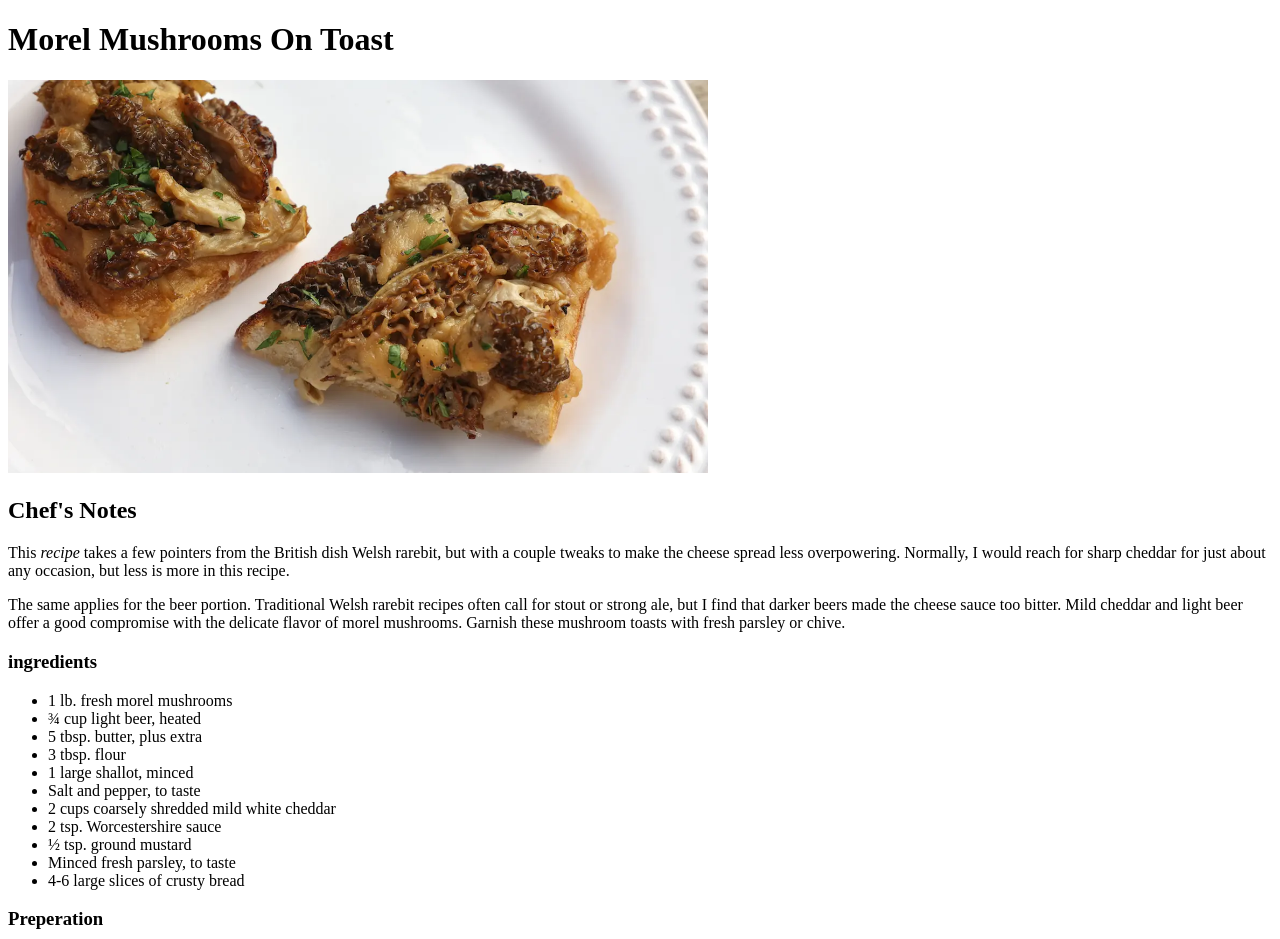
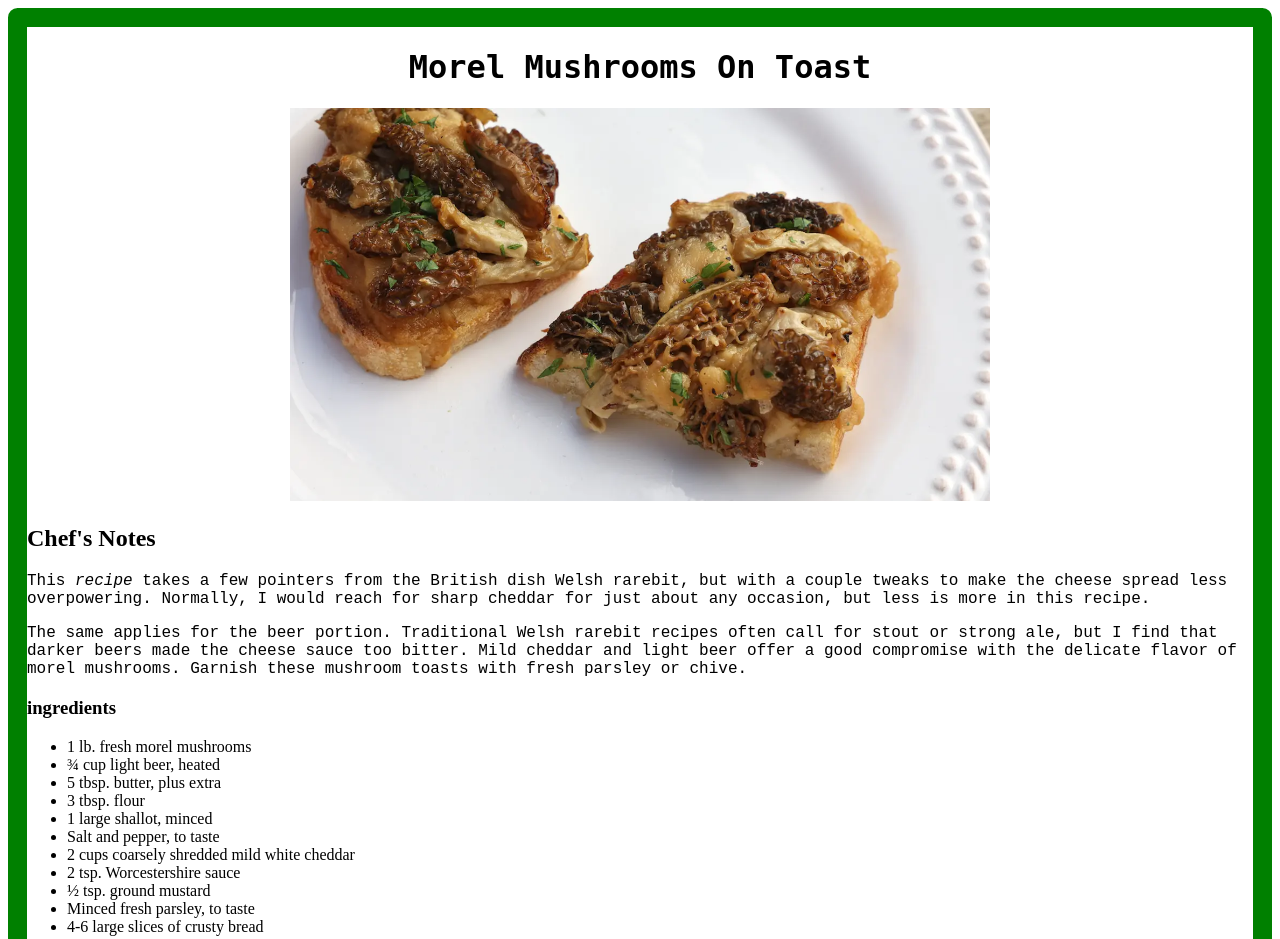
Before and after one commit to brandonnopper/odin-recipes, a plain HTML site: page recipes/morel-mushrooms-on-toast.html in a window 1280 px wide. Shown: the top 939 px of the page. Drawn offline with Linux system fonts and the light colour scheme.

Commit message:
added css

```diff
--- a/recipes/morel-mushrooms-on-toast.html
+++ b/recipes/morel-mushrooms-on-toast.html
@@ -4,13 +4,16 @@
     <head>
         <meta charset="utf-8">
         <title>Morel Mushrooms On Toast</title>
+        <link rel="stylesheet" href="../styles.css">
     </head>
 
     <body>
-        <h1>Morel Mushrooms On Toast</h1>
+        <h1 class="title">Morel Mushrooms On Toast</h1>
 
-        <img src="../img/moreltoast.jpg" width="700" alt="A plate
-        with toast smothered in mushrooms">
+        <div class="img">
+             <img src="../img/moreltoast.jpg" width="700" alt="A plate
+             with toast smothered in mushrooms">
+        </div>
 
         <h2>Chef's Notes</h2>
 
--- /dev/null
+++ b/styles.css
@@ -0,0 +1,21 @@
+body {
+    border-style: solid;
+    border-color: green;
+    border-width: .2in;
+    border-radius: .1in;
+}
+
+.odin, .title, .img {
+    text-align: center;
+    font-family: "Monospace", sans-serif;
+    font-weight: 900;
+}
+
+.recipes {
+    font-family: "Times New Roman", sans-serif;
+    font-size: 25px;
+}
+
+p {
+    font-family: 'Courier New', Courier, monospace;
+}
```
Also changed, not shown: index.html (+4 -3 lines), recipes/berrysalsa.html (+6 -3 lines), recipes/venison-tiger-meat.html (+7 -3 lines).
